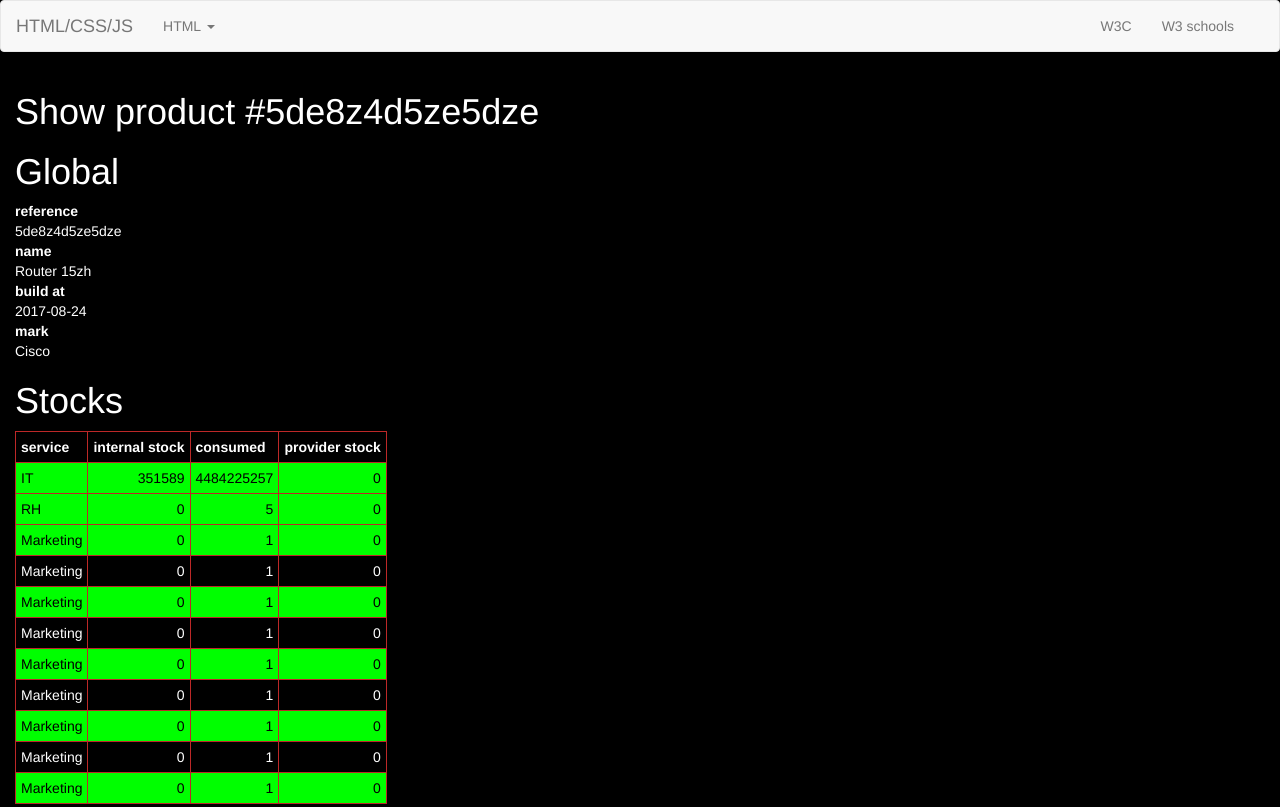
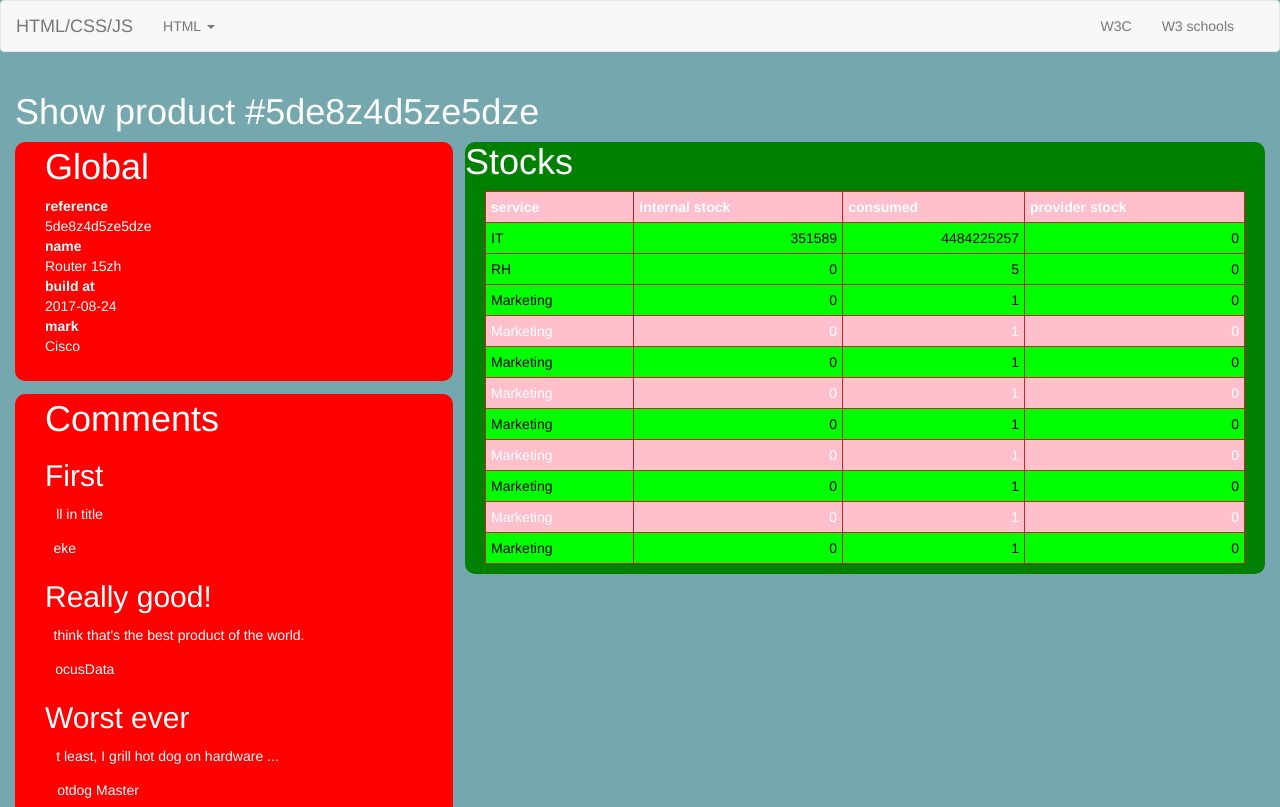
Before and after one commit to jponcy/poec_java_2017_html, a plain HTML site: page tp.html in a window 1280 px wide. Shown: the top 807 px of the page. Drawn offline with nearby package versions, Linux system fonts and the light colour scheme.

Commit message:
Some CSS examples

```diff
--- a/tp.css
+++ b/tp.css
@@ -29,7 +29,7 @@ tbody > tr:nth-child(2n+3) {
 }
 
 body {
-    background: black;
+    background: #74A8AE;
     color: white;
 }
 
--- a/tp.html
+++ b/tp.html
@@ -12,6 +12,9 @@
     <link rel="stylesheet" href="https://maxcdn.bootstrapcdn.com/font-awesome/4.4.0/css/font-awesome.min.css">
 
     <link media="screen" rel="stylesheet" href="tp.css" />
+    <!-- <link media="screen" rel="stylesheet" href="tp_position_history.css" /> -->
+    <link media="screen" rel="stylesheet" href="tp_position_histo_and_media.css" />
+    <!-- <link media="screen" rel="stylesheet" href="tp_position_bi.css" /> -->
 </head>
 
 <body>
@@ -202,7 +205,7 @@
                         <br />
 
                         <label for="comment">coMmeNt</label>
-                        <textarea name="comment" rows="8" cols="80"></textarea>
+                        <textarea name="comment" rows="8"></textarea>
                         <br />
 
                         <label for="author">author</label>
--- /dev/null
+++ b/tp_position_bi.css
@@ -0,0 +1,29 @@
+table {
+    width: 95%;
+    margin: auto;
+    padding: 10px;
+    margin-bottom: 10px;
+    background-color: pink;
+}
+article {
+    vertical-align: top;
+    border-radius: 10px;
+    display: inline-block;
+}
+article > h1 {
+    margin-top: 0;
+}
+article:nth-child(2n+1) {
+    background-color: red;
+    width: 35%;
+    margin-bottom: 1vw;
+    padding: 5px;
+    padding-left: 30px;
+    min-width: 190px;
+}
+article:nth-child(2n) {
+    background-color: green;
+    width: 64%;
+    min-width: 400px;
+    /*height: 100vh;*/
+}
--- /dev/null
+++ b/tp_position_histo_and_media.css
@@ -0,0 +1,43 @@
+table {
+    width: 95%;
+    margin: auto;
+    padding: 10px;
+    margin-bottom: 10px;
+    background-color: pink;
+}
+
+
+@media (max-width: 665px) {
+    article {
+        width: 100%;
+        background-color: silver;
+        opacity: 0.8;
+        border-radius: 10px;
+        padding: 10px;
+        margin-bottom: 5px;
+    }
+}
+
+
+@media (min-width: 666px) {
+    article {
+        border-radius: 10px;
+    }
+    article > h1 {
+        margin-top: 0;
+    }
+    article:nth-child(2n+1) {
+        float: left;
+        background-color: red;
+        width: 35%;
+        margin-bottom: 1vw;
+        padding: 5px;
+        padding-left: 30px;
+    }
+    article:nth-child(2n) {
+        float: right;
+        background-color: green;
+        width: 64%;
+        /*height: 100vh;*/
+    }
+}
--- /dev/null
+++ b/tp_position_history.css
@@ -0,0 +1,27 @@
+table {
+    width: 95%;
+    margin: auto;
+    padding: 10px;
+    margin-bottom: 10px;
+    background-color: pink;
+}
+article {
+    border-radius: 10px;
+}
+article > h1 {
+    margin-top: 0;
+}
+article:nth-child(2n+1) {
+    float: left;
+    background-color: red;
+    width: 35%;
+    margin-bottom: 1vw;
+    padding: 5px;
+    padding-left: 30px;
+}
+article:nth-child(2n) {
+    float: right;
+    background-color: green;
+    width: 64%;
+    /*height: 100vh;*/
+}
```
